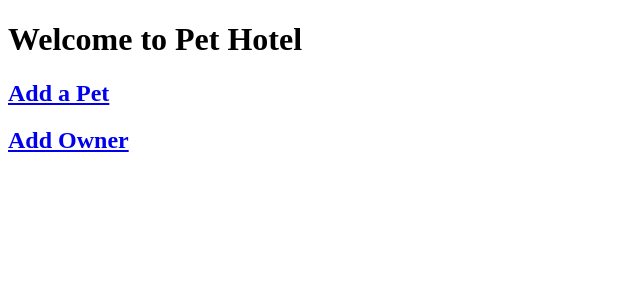
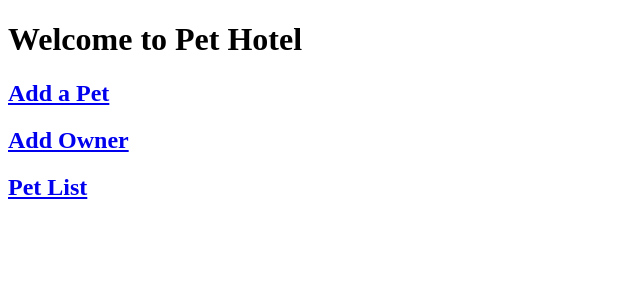
Before and after one commit to johnturner4004/pet-hotel-react-client, a React (Create React App) app in the folder pet-hotel-client/: page /#/home in a window 1280 px wide. Shown: the top 300 px of the page, without its empty margins (0-640 px from the left). Built offline with nearby package versions, Linux system fonts and the light colour scheme.

Commit message:
use proxy for axios requests

```diff
--- a/pet-hotel-client/src/App.js
+++ b/pet-hotel-client/src/App.js
@@ -8,7 +8,7 @@ import GetPets from './GetPets/GetPets';
 function App() {
   return (
       <Router>
-        <Redirect exact from='/' to='home' />
+        <Redirect exact from='/' to='/home' />
           <Router>
             <Home />
           </Router>
--- a/pet-hotel-client/src/GetPets/GetPets.jsx
+++ b/pet-hotel-client/src/GetPets/GetPets.jsx
@@ -10,7 +10,7 @@ function GetPets() {
 
   useEffect(() => {
     getPetList();
-  });
+  }, []);
 
   const petList = useSelector((store) => store.getPets);
 
--- a/pet-hotel-client/src/Home/Home.jsx
+++ b/pet-hotel-client/src/Home/Home.jsx
@@ -12,6 +12,9 @@ export default function Home() {
       <Link to="/addOwner">
         <h2>Add Owner</h2>
       </Link>
+      <Link to="/pet-list">
+        <h2>Pet List</h2>
+      </Link>
     </div>
     </>
   )
--- a/pet-hotel-client/src/redux/sagas/getPet.saga.js
+++ b/pet-hotel-client/src/redux/sagas/getPet.saga.js
@@ -4,7 +4,7 @@ import { put, takeLatest } from 'redux-saga/effects';
 function* fetchPet (){
     console.log('fetching pets by id');
     try {
-        const pet = yield axios.get('http://localhost:5000/api/pets')
+        const pet = yield axios.get('/api/pets')
         console.log(pet);
 
         yield put({ type: 'SET_PET', payload: pet.data})
```
Also changed, not shown: 1 other file (tests, documents, lock files or other folders).
